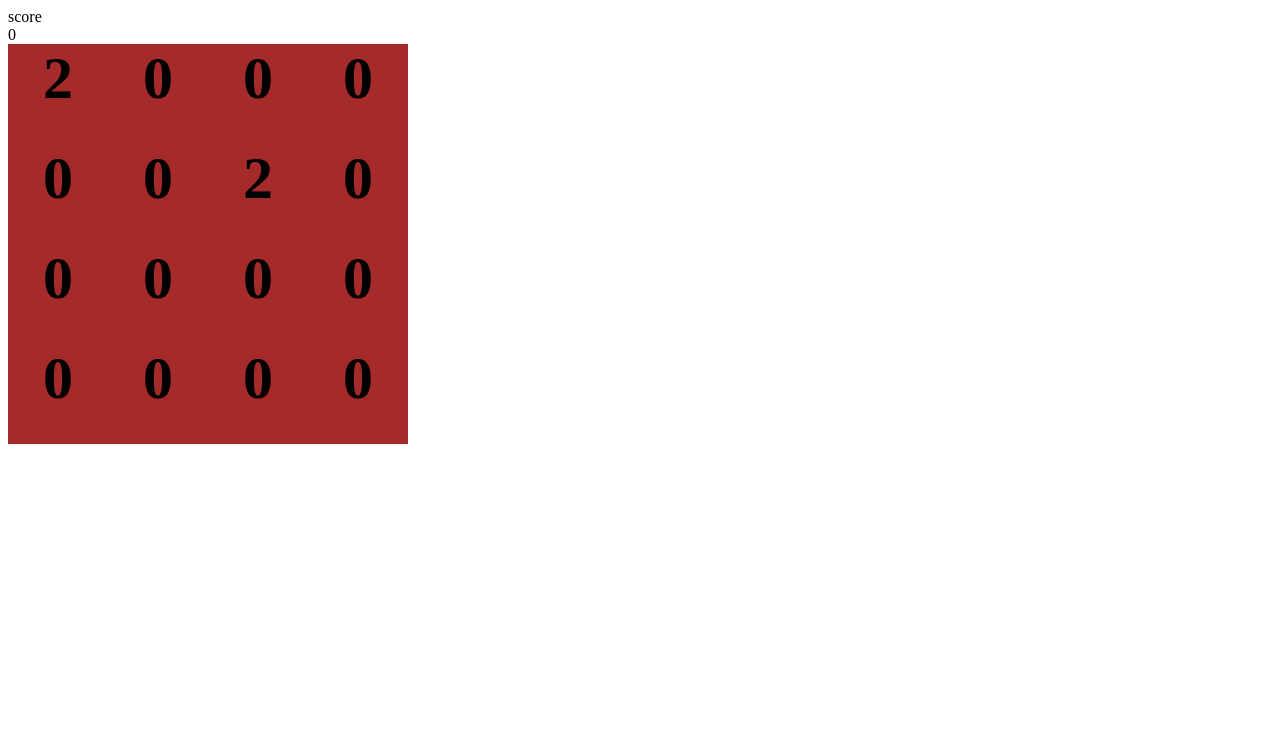
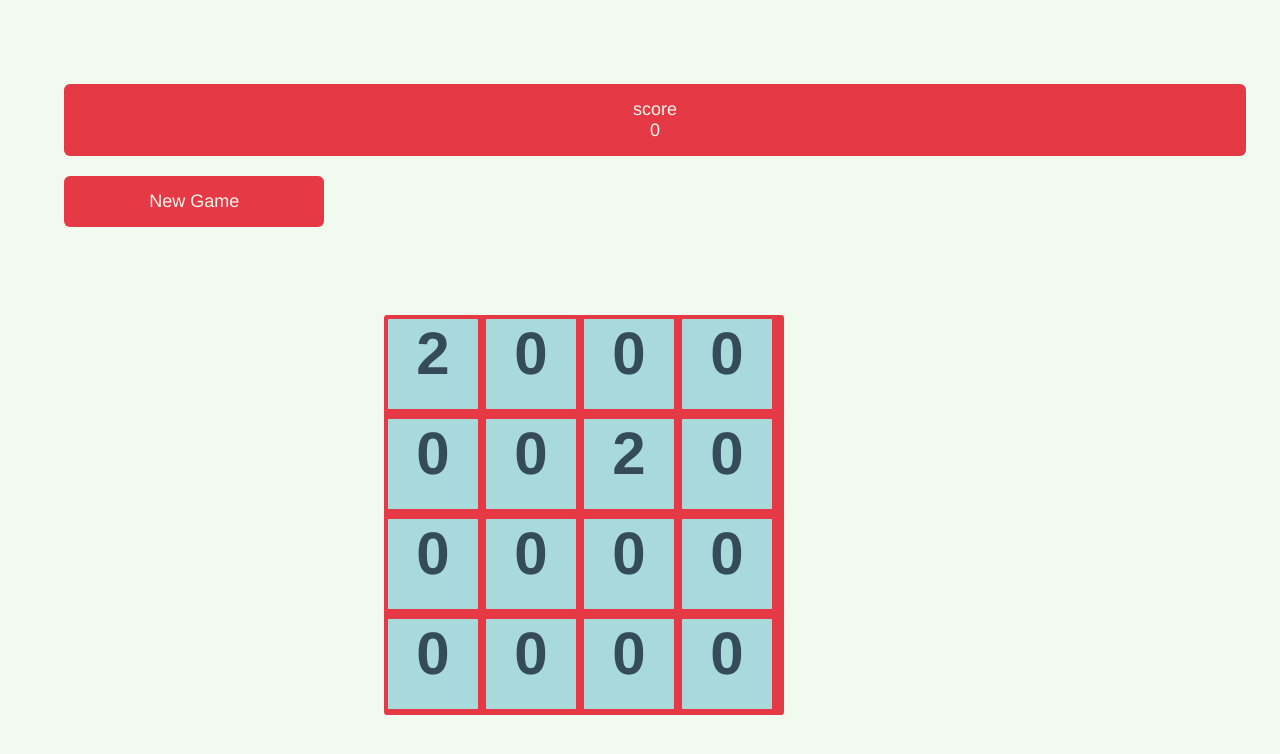
Before and after one commit to avivohra97/2048, a plain HTML site: page index.html in a window 1280 px wide. Drawn offline with Linux system fonts and the light colour scheme.

Commit message:
add new game button

```diff
--- a/app.js
+++ b/app.js
@@ -180,6 +180,7 @@ document.addEventListener('DOMContentLoaded', ()=>{
         for(let i=0;i<squares.length;i++){
             if(squares[i].innerHTML == 16 ){
                 resultDisplay.innerHTML = 'You win!'
+                resultDisplay.className = 'win'
                 document.removeEventListener('keyup',control)
             }
         }
@@ -194,8 +195,18 @@ document.addEventListener('DOMContentLoaded', ()=>{
         }
         if(zeros == 0){
             resultDisplay.innerHTML = 'You Lose!'
+            resultDisplay.className = 'lose'
             document.removeEventListener('keyup',control)
             scoreDisplay.innerHTML = 0
         }
     }
+    document.getElementById("restart-button").addEventListener('click', () => {
+        scoreDisplay.innerHTML = 0
+        for(let i=0;i < width*width;i++){
+            squares[i].innerHTML = 0
+        }
+        generate()
+        generate()
+        console.log('clicked')
+    })
 })
--- a/index.html
+++ b/index.html
@@ -9,11 +9,17 @@
     <title>2048</title>
 </head>
 <body>
-    <div class="score-container">
-        <div class="score-title">score</div>
-        <span id="score">0</span>
+    <div class="float">
+        <div class="score-container">
+            <div class="score-title">score</div>
+            <span id="score">0</span>
+        </div>
+        <div class="game-container">
+            <a href="#" id="restart-button">New Game</a>
+        </div>
     </div>
-    <div id="result"></div>
+
+    <div id="result" class="filled-text"></div>
     <div class="grid"></div>
 
 </body>
--- a/style.css
+++ b/style.css
@@ -1,17 +1,116 @@
-.grid{
+.grid {
   display: flex;
   flex-wrap: wrap;
   width: 400px;
   height: 400px;
-    background-color: burlywood
-    ;
+  background-color: #e63946;
+  border-radius: 3px;
+  position: absolute;
+  margin: 10%;
+  margin-left: 25%;
+  margin-top: 3%;
 }
 
-.grid div{
-    width: 100px;
-    height: 100px;
-    background-color: brown;
+.grid div {
+  width: 90px;
+  height: 90px;
+  justify-content: center;
+  background-color: #a8dadc;
   font-size: 60px;
   text-align: center;
   font-weight: bold;
+  border-radius: 1px;
+  margin: 1%;
 }
+
+body {
+  margin: 5%;
+  margin-top: 5%;
+  position: center;
+  height: 100%;
+}
+
+html,
+body {
+  padding: 10;
+  background: #f1faee;
+  color: #354b59;
+  font-family: "Clear Sans", "Helvetica Neue", Arial, sans-serif;
+  font-family: "Whitney SSm A", "Whitney SSm B", "Helvetica Neue", Helvetica,
+    Arial, sans-serif;
+  font-size: 18px;
+}
+
+.score-container {
+  margin-top: 20px;
+  position: relative;
+  display: inline-block;
+  text-align: center;
+  padding: 15px;
+  cursor: default;
+  border-radius: 6px;
+  width: 100%;
+  background: #e63946;
+  color: #f1faee;
+  font-family: "Clear Sans", "Helvetica Neue", Arial, sans-serif;
+  font-family: "Whitney SSm A", "Whitney SSm B", "Helvetica Neue", Helvetica,
+    Arial, sans-serif;
+}
+
+.game-container {
+  margin-top: 20px;
+  display: inline-block;
+  position: relative;
+  right: 0px;
+  text-align: center;
+  padding: 15px;
+  cursor: default;
+  border-radius: 6px;
+  width: 20%;
+  background: #e63946;
+  color: #f1faee;
+  font-family: "Clear Sans", "Helvetica Neue", Arial, sans-serif;
+  font-family: "Whitney SSm A", "Whitney SSm B", "Helvetica Neue", Helvetica,
+    Arial, sans-serif;
+}
+#restart-button{
+    color:inherit;
+    text-decoration:none;
+}
+.filled-text {
+  color: #d0d0d0;
+
+  margin-top: 20px;
+  position: relative;
+  text-align: center;
+  padding: 15px;
+  cursor: default;
+  border-radius: 6px;
+  width: 100%;
+
+  font-family: "Clear Sans", "Helvetica Neue", Arial, sans-serif;
+  font-family: "Whitney SSm A", "Whitney SSm B", "Helvetica Neue", Helvetica,
+    Arial, sans-serif;
+}
+
+#result.win {
+  color: #d0d0d0;
+
+  margin-top: 20px;
+  position: relative;
+  text-align: center;
+  padding: 15px;
+  cursor: default;
+  border-radius: 6px;
+  width: 100%;
+  font-size: large;
+  font-family: "Clear Sans", "Helvetica Neue", Arial, sans-serif;
+  font-family: "Whitney SSm A", "Whitney SSm B", "Helvetica Neue", Helvetica,
+    Arial, sans-serif;
+  color: #a8dadc;
+  background-color: #354b59;
+}
+
+.filled-text.lose {
+  color: #e63946;
+}
```
Lines whose indentation alone changed are shown as unchanged.
